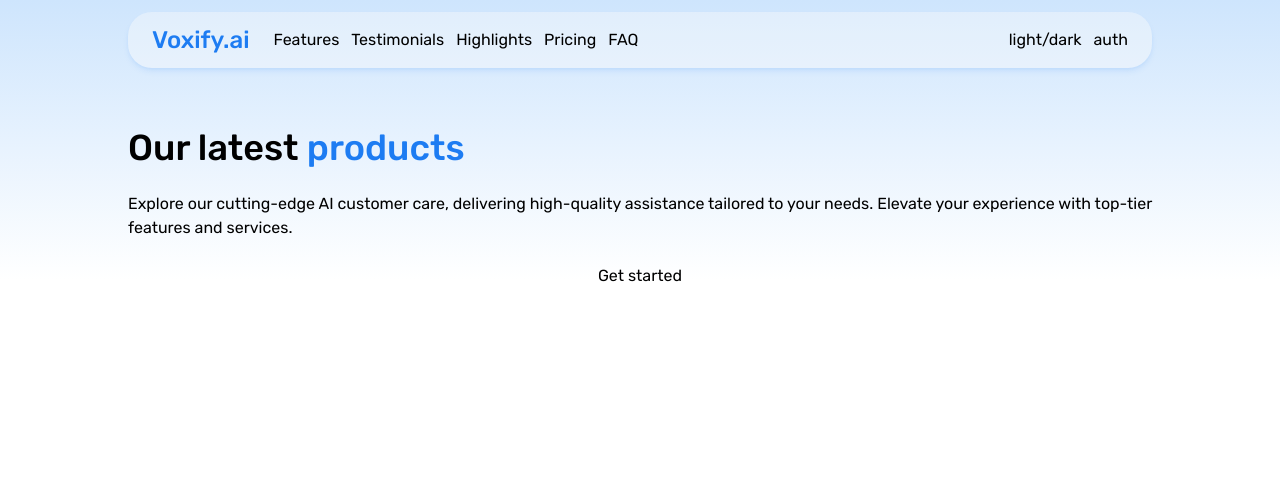
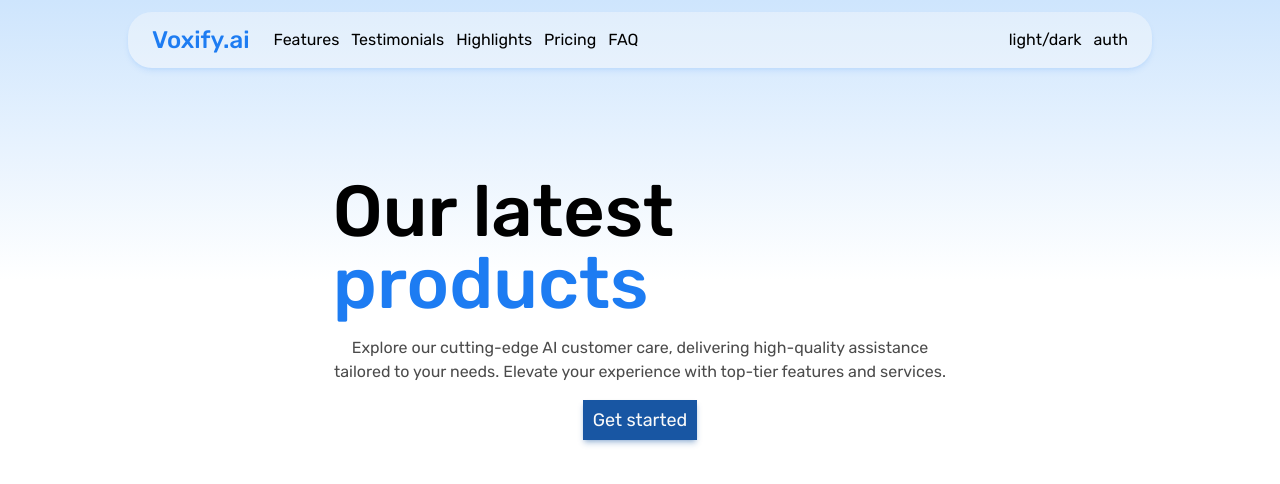
Before and after one commit to blu3IceCube/AI-saas-website, a Next.js app: page / in a window 1280 px wide. Shown: the top 484 px of the page. Built offline with nearby package versions, Linux system fonts and the light colour scheme.

Commit message:
adding hero styles

```diff
--- a/app/(pages)/page.tsx
+++ b/app/(pages)/page.tsx
@@ -6,7 +6,7 @@ const Home = () => {
   return (
     <>
       <Navbar />
-      <div className="w-4/5 mx-auto pt-12">
+      <div className="flex items-center justify-center w-4/5 mx-auto pt-24">
         <Hero />
       </div>
     </>
--- a/app/components/Hero.tsx
+++ b/app/components/Hero.tsx
@@ -2,16 +2,24 @@ import React from "react";
 
 const Hero = () => {
   return (
-    <div className="flex flex-col gap-6">
-      <h1 className="text-4xl font-medium">
+    <div className="flex flex-col gap-4 items-center w-3/5">
+      <h1 className="text-7xl font-medium">
         Our latest <span className="text-[#1d7cf2]">products</span>
       </h1>
-      <p>
+      <p className="text-center opacity-70">
         Explore our cutting-edge AI customer care, delivering high-quality
         assistance tailored to your needs. Elevate your experience with top-tier
         features and services.
       </p>
-      <button>Get started</button>
+      <button
+        className="bg-[#1856a3] hover:bg-[#1d74cf2] text-neutral-50 py-1.5 px-2.5 text-lg"
+        style={{
+          boxShadow:
+            "0 4px 6px -1px rgb(24 86 163 / 0.3), 0 2px 4px -2px rgb(24 86 163 / 0.3)",
+        }}
+      >
+        Get started
+      </button>
     </div>
   );
 };
```
